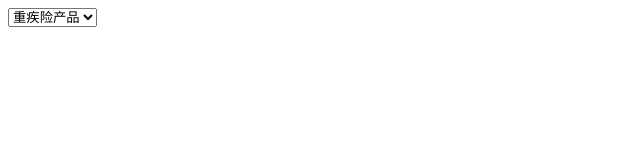
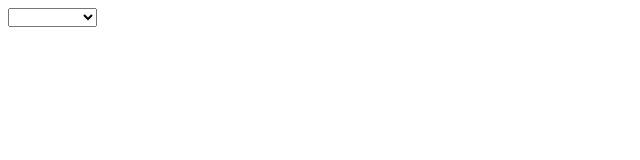
Before and after one commit to TraingForNewGrads/vue-project, a Vue app: page / in a window 1280 px wide. Shown: the top 160 px of the page, without its empty margins (0-640 px from the left). Built offline with nearby package versions, Linux system fonts and the light colour scheme.

Commit message:
feat: will show info when select an option in product list

```diff
--- a/src/App.vue
+++ b/src/App.vue
@@ -3,24 +3,23 @@ export default {
   data() {
     return {
       products: [
-        {name: "重疾险产品"},
-        {name: "财产险产品"},
-        {name: "健康险产品"}
-      ]
+        {id: 'dread-disease-insurance', name: '重疾险产品'},
+        {id: 'property-insurance', name: '财产险产品'},
+        {id: 'health-insurance', name: '健康险产品'}
+      ],
+      selectedProduct: {id: '', name: ''}
     }
-  },
-  computed: {
-    // ...
-  },
-  methods: {
   }
 }
 </script>
 
 <template>
-  <select>
-    <option v-for="product in products"> {{product.name}} </option>
+  <select v-model="selectedProduct">
+    <option v-for="product in products" :value="product"> {{product.name}} </option>
   </select>
+  <h3 v-if="selectedProduct.id === 'dread-disease-insurance'">请输入性别</h3>
+  <h3 v-if="selectedProduct.id === 'property-insurance'">请输入房价</h3>
+  <h3 v-if="selectedProduct.id === 'health-insurance'">请输入年龄</h3>
 </template>
 
 <style>
```
